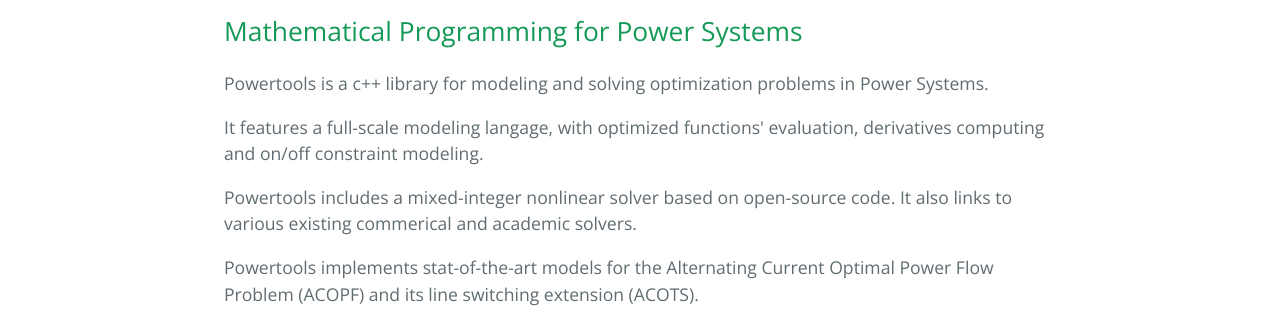
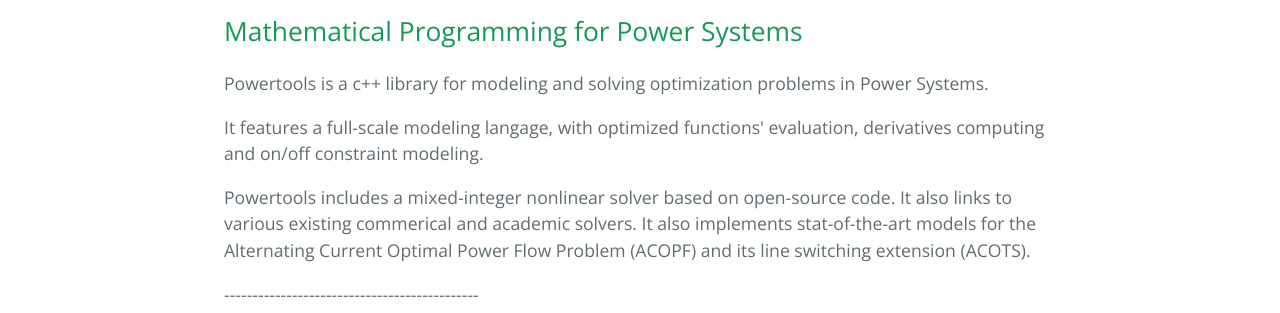
Before and after one commit to hhijazi/PowerTools, a plain HTML site: page index.html in a window 1280 px wide. Shown: the part 487-800 px from the top of the page. Drawn offline with nearby package versions, Linux system fonts and the light colour scheme.

Commit message:
Update index.html

```diff
--- a/index.html
+++ b/index.html
@@ -27,9 +27,9 @@
 
 <p>Powertools is a c++ library for modeling and solving optimization problems in Power Systems.</p>
 <p>It features a full-scale modeling langage, with optimized functions' evaluation, derivatives computing and on/off constraint modeling.</p>
-<p>Powertools includes a mixed-integer nonlinear solver based on open-source code. It also links to various existing commerical and academic solvers.</p>
-<p>Powertools implements stat-of-the-art models for the Alternating Current Optimal Power Flow Problem (ACOPF) and its line switching extension (ACOTS).</p>
+<p>Powertools includes a mixed-integer nonlinear solver based on open-source code. It also links to various existing commerical and academic solvers. It also implements stat-of-the-art models for the Alternating Current Optimal Power Flow Problem (ACOPF) and its line switching extension (ACOTS).</p>
 
+<p>---------------------------------------------</p>
 <p>Created by Hassan Hijazi on 18 September 2015</p>
 
 <h3>
```
